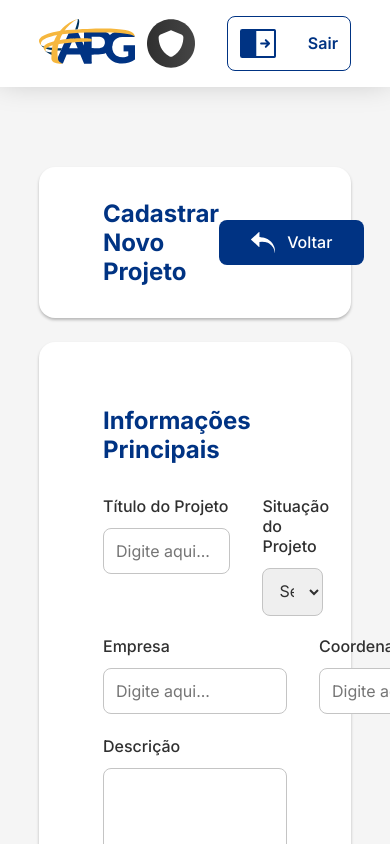
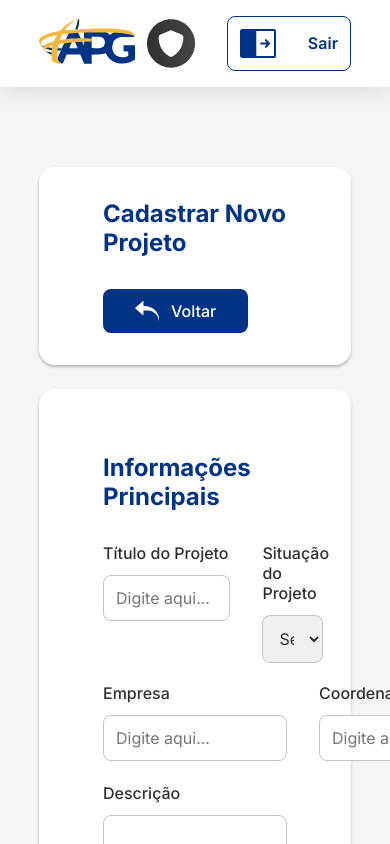
Before and after one commit to TeamHiveAPI/API-2024.02-FRONT, a React (Create React App) app: page /cadastro-projeto in a window 390 px wide. Shown: the top 844 px of the page. Built offline with nearby package versions, Linux system fonts and the light colour scheme; sample sign-in values are in the browser's storage.

Commit message:
feat: Adicionando responsividade na pág. VisualizacaoProjeto

```diff
--- a/src/components/SecaoCima/SecaoCima.scss
+++ b/src/components/SecaoCima/SecaoCima.scss
@@ -36,3 +36,24 @@
     color: white;
     border-radius: 4px;
 }
+
+@media only screen and (max-width: 1300px) {
+
+    .secao_cima {
+        flex-direction: column;
+        align-items: start;
+    }
+
+}
+
+@media only screen and (max-width: 768px) {
+
+    .secao_cima_botoes {
+        flex-direction: column-reverse;
+    }
+
+    .visu_info_linha p {
+        word-break: break-all;
+    }
+
+}
--- a/src/pages/VisualizacaoProjeto/VisualizacaoProjeto.scss
+++ b/src/pages/VisualizacaoProjeto/VisualizacaoProjeto.scss
@@ -85,3 +85,25 @@
 .visu_arquivo_dica img {
     width: 24px;
 }
+
+.visu_info_linha h3 {
+    min-width: 200px;
+}
+
+@media only screen and (max-width: 1024px) {
+
+    .visu_info_linha {
+        flex-direction: column;
+        align-items: start;
+    }
+
+    .visu_arquivo_cima {
+        flex-direction: column;
+        align-items: start;
+    }
+
+    .visu_arquivo_dica {
+        width: 100%;
+    }
+
+}
```
